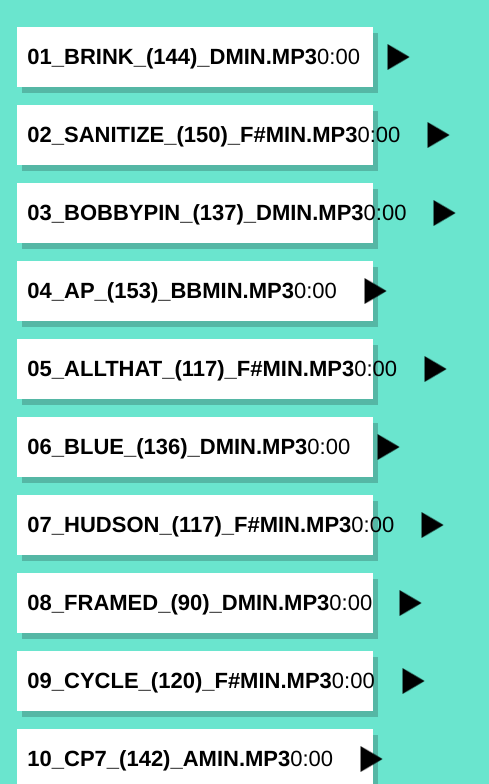
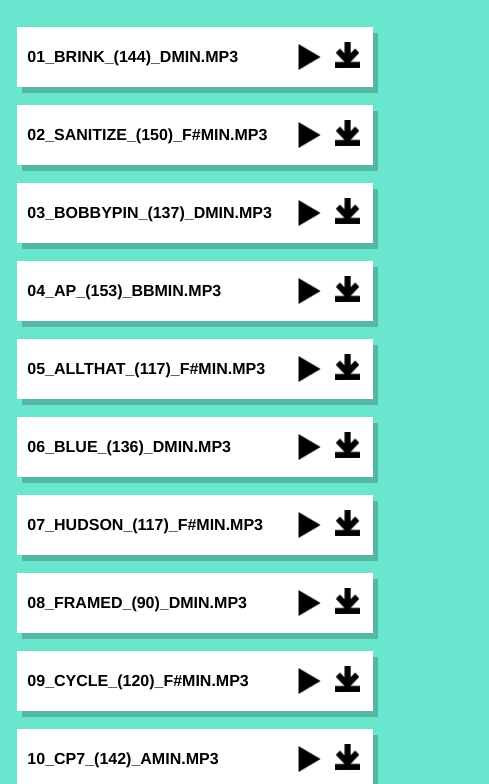
Before and after one commit to liveineverynow/Mosaic, a plain HTML site: page index.html in a window 390 px wide. Shown: the part 709-1493 px from the top of the page, 489 px wide, since content can reach past the window. Drawn offline with Linux system fonts and the light colour scheme.

Commit message:
fix progress bar
fix progress bar clicking and dragging. fix timestamps displaying incorrectly. make h3 resize smaller on mobile

```diff
--- a/css/style.css
+++ b/css/style.css
@@ -101,7 +101,6 @@ a:hover {
   z-index: 3;
 }
 
-
 #logo{
   width: 200px;
   margin: auto;
@@ -165,6 +164,21 @@ a:hover {
   -moz-user-select: none;
   box-shadow: 5px 6px  rgba(0, 0, 0, 0.2);
   z-index: 5;
+  position: relative;
+}
+
+.progress-bar {
+  background-color: none;
+  width: 100%;
+  height: 60px;
+  position: absolute;
+  top: 0;
+  left: 0;
+  z-index: 3;
+  display: flex;
+  flex-flow: row nowrap;
+  justify-content: flex-end;
+  align-items: center;
 }
 
 /* .sample:hover  {
@@ -327,4 +341,8 @@ footer {
    #logo{
      width: 40%;
    }
+
+   h3 {
+     font-size: 1rem;
+   }
 }
--- a/script.js
+++ b/script.js
@@ -11,6 +11,10 @@ var seeker = null
 // Returns a div containing the audio controls for an <audio> element
 function buildControls(sample) {
 
+  // Create the progress div
+  let progressBar = document.createElement("div")
+  progressBar.classList.add("progress-bar")
+
   // Create the sample title
   let sampleTitle = document.createElement("h3")
   let title = sample.src.split("/").reduce((a, c) => c)
@@ -21,12 +25,12 @@ function buildControls(sample) {
   let sampleTime = document.createElement("h3")
   sampleTime.classList.add("sample-time")
   if (!sample.duration) {
-    sampleTime.textContent = "0:00"
+    sampleTime.textContent = ""
   } else {
     sampleTime.textContent = `${Math.floor(sample.duration / 60)}:${("000" + Math.floor(sample.duration) % 60).slice(-2)}`
   }
   sample.onloadedmetadata = function() {
-    sampleTime.textContent = `${Math.floor(sample.duration / 60)}:${Math.floor(sample.duration) % 60}`
+    sampleTime.textContent = `${Math.floor(sample.duration / 60)}:${("000" + Math.floor(sample.duration) % 60).slice(-2)}`
   }
 
   // Create the play/pause button
@@ -59,29 +63,34 @@ function buildControls(sample) {
   // Change the background gradient to reflect the percentage of the sample played
   sample.ontimeupdate = function() {
     let percent = (sample.currentTime / sample.duration * 100)
-    div.style.backgroundImage = `linear-gradient(to right, #e8e8e8 ${percent}%, #fff 0%)`
+    progressBar.style.backgroundImage = `linear-gradient(to right, #00000022 ${percent}%, #ffffff00 0%)`
   }
 
   // add the elements to the return div
   div.appendChild(sampleTitle)
-  div.appendChild(sampleTime)
-  div.appendChild(downloadButton)
-  div.appendChild(playButton)
+  progressBar.appendChild(sampleTime)
+  progressBar.appendChild(playButton)
+  progressBar.appendChild(downloadButton)
+  div.appendChild(progressBar)
 
   // Seek track when control div is clicked
-  div.onmousedown = function(e) {
+  progressBar.onmousedown = function(e) {
     seeker = div
-    if (e.target.nodeName !== "IMG") {
-      let percentage = (e.clientX - div.offsetLeft) / (div.offsetWidth)
+    if (e.target.nodeName === "DIV") {
+      let percentage = (e.offsetX) / (progressBar.offsetWidth)
       sample.fastSeek(percentage*sample.duration)
+      sample.play()
+      playButton.src = "assets/Pause-Button.png"
     }
   }
 
   // Seek track when control div is dragged
-  div.onmousemove = function(e) {
-    if (e.buttons === 1 && seeker === div && e.target.nodeName !== "IMG") {
-      let percentage = (e.clientX - div.offsetLeft) / (div.offsetWidth)
+  progressBar.onmousemove = function(e) {
+    if (e.buttons === 1 && seeker === div && e.target.nodeName === "DIV") {
+      let percentage = (e.offsetX) / (progressBar.offsetWidth)
       sample.fastSeek(percentage*sample.duration)
+      sample.pause()
+      playButton.src = "assets/Play-Button.png"
     }
   }
   return div
```
